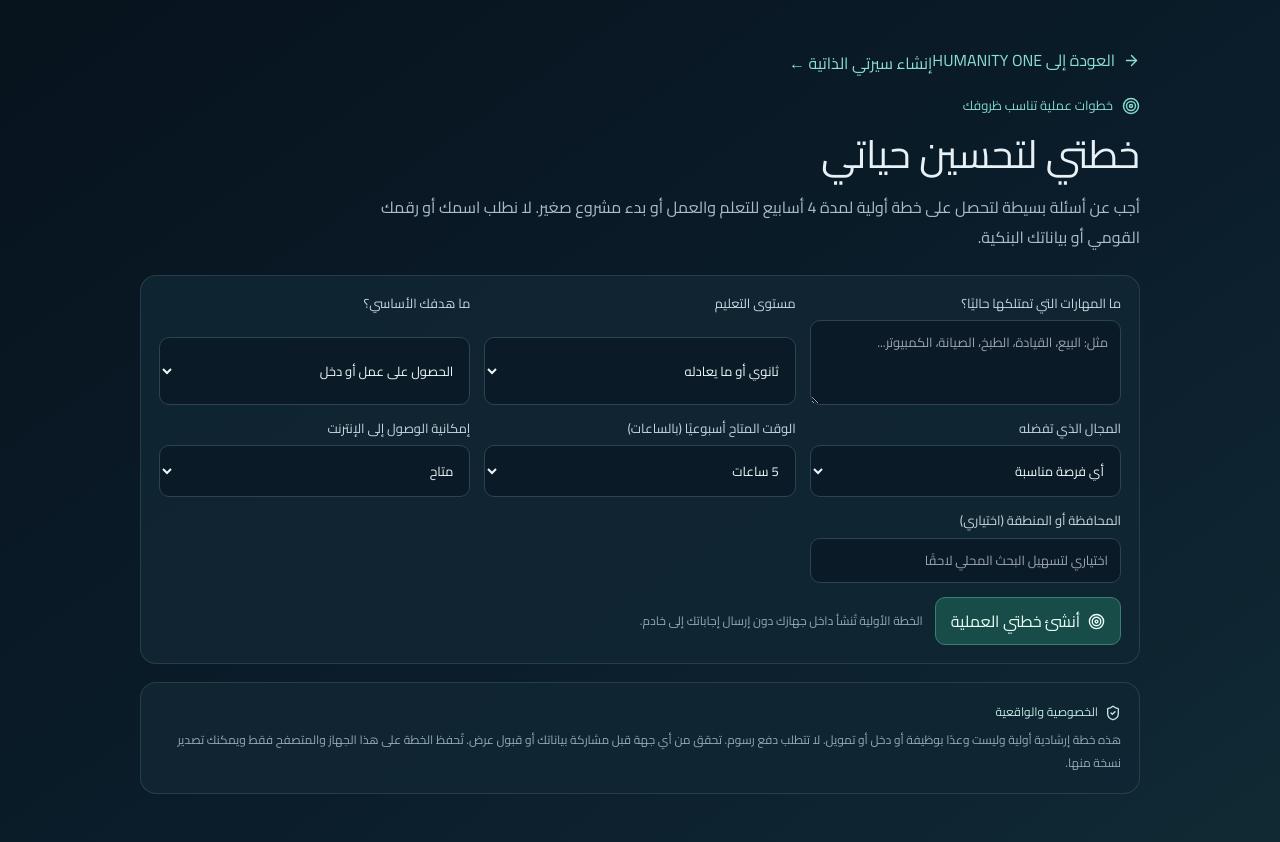
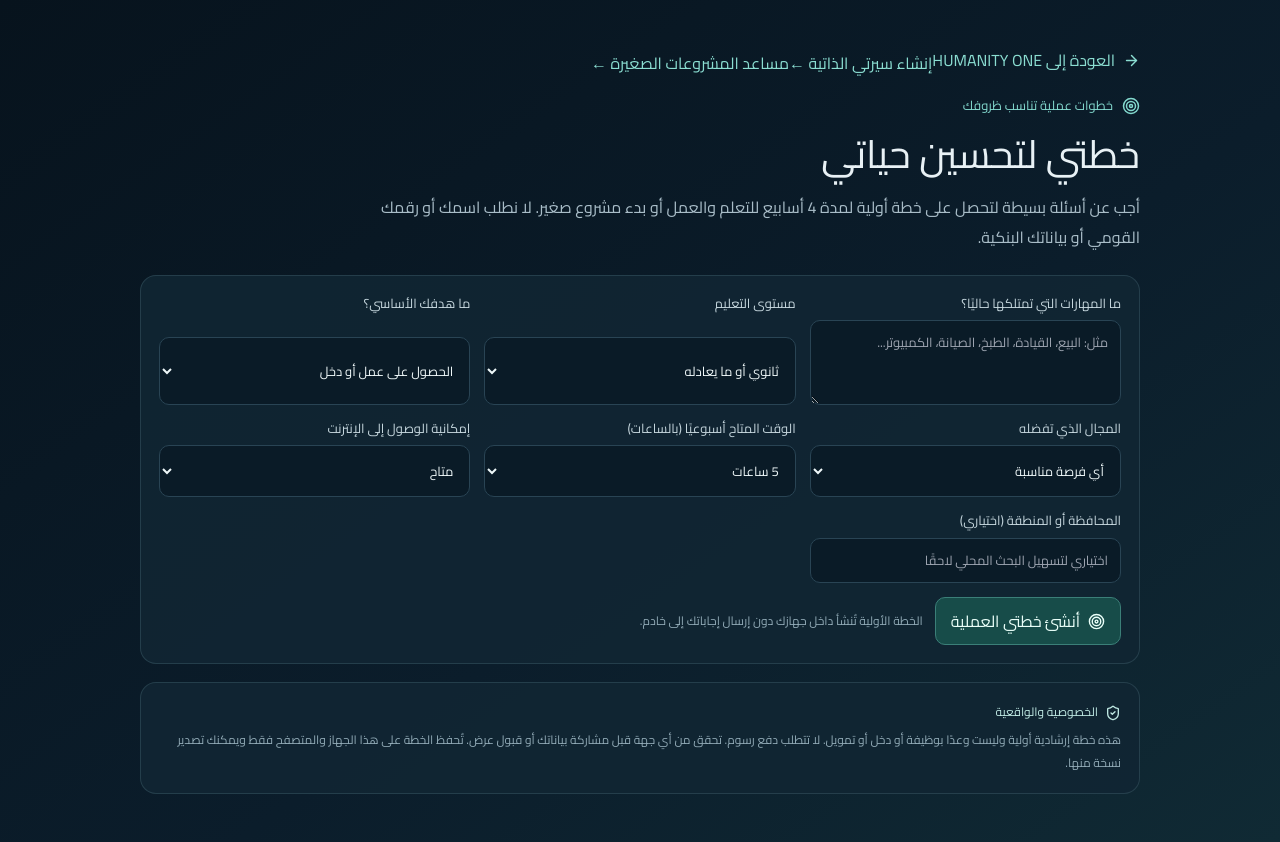
Before and after one commit to o6384051-cpu/humanity-one, a Next.js app: page /personal-plan in a window 1280 px wide. Built offline with nearby package versions, Linux system fonts and the light colour scheme.

Commit message:
Link personal plan to small business planner

```diff
--- a/src/app/personal-plan/page.tsx
+++ b/src/app/personal-plan/page.tsx
@@ -69,6 +69,7 @@ export default function PersonalPlanPage() {
     <div style={{ maxWidth: 1000, margin: "0 auto" }}>
       <Link href="/" style={{ display: "inline-flex", alignItems: "center", gap: 8, color: "#8bded2", textDecoration: "none", marginBottom: 24 }}><ArrowRight size={17} /> العودة إلى HUMANITY ONE</Link>
       <Link href="/resume" style={{ display: "inline-flex", alignItems: "center", gap: 8, color: "#8bded2", textDecoration: "none", marginBottom: 18 }}>إنشاء سيرتي الذاتية ←</Link>
+      <Link href="/small-business" style={{ display: "inline-flex", alignItems: "center", gap: 8, color: "#8bded2", textDecoration: "none", marginBottom: 18 }}>مساعد المشروعات الصغيرة ←</Link>
       <header style={{ marginBottom: 22 }}>
         <div style={{ display: "flex", alignItems: "center", gap: 9, color: "#83d9ce", fontSize: 13 }}><Target size={18} /> خطوات عملية تناسب ظروفك</div>
         <h1 style={{ fontSize: "clamp(27px,4vw,39px)", margin: "9px 0" }}>خطتي لتحسين حياتي</h1>
```
